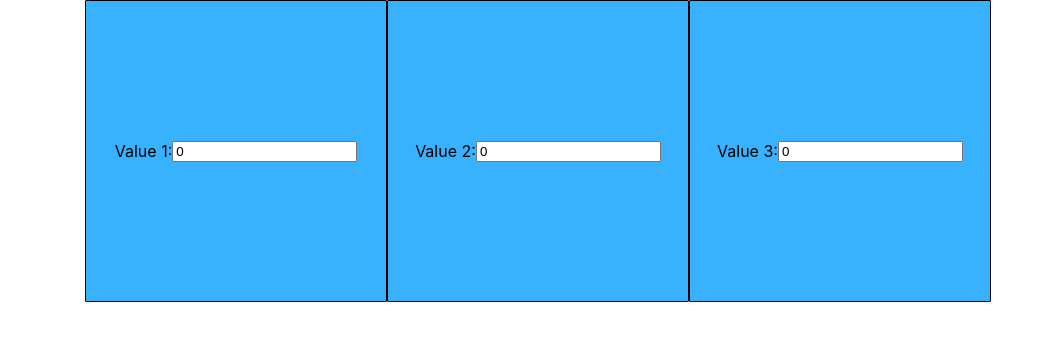
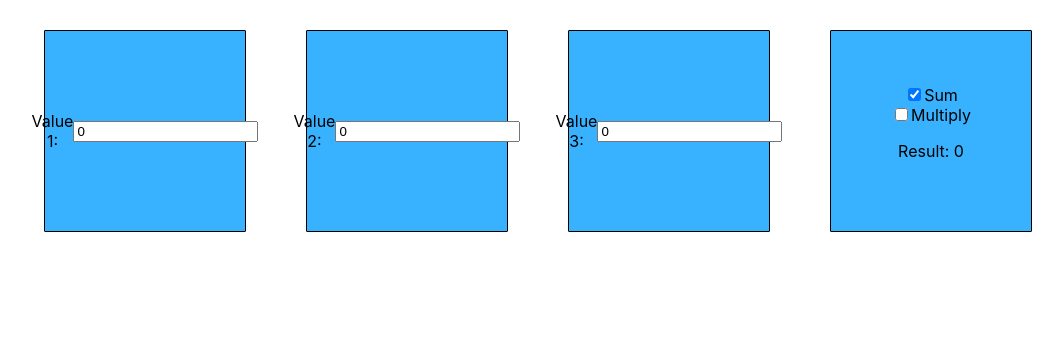
Before and after one commit to PatricLundin/calculator, a React (Create React App) app: page / in a window 1280 px wide. Shown: the top 340 px of the page, without its empty margins (102-1165 px from the left). Built offline with nearby package versions, Linux system fonts and the light colour scheme.

Commit message:
Add resultSquare and result calculation logic

```diff
--- a/src/App.js
+++ b/src/App.js
@@ -5,33 +5,67 @@ import './App.css';
 class App extends Component {
 
   state = {
-    value1: 0,
-    value2: 0,
-    value3: 0
+    values: [0, 0, 0],
+    isSum: true
   }
 
   onValueChangeHandler = number => eventValue => {
     this.setState(prevState => {
+      const newValues = prevState.values;
+      newValues[number] = eventValue;
       return {
-        ["value" + number]: eventValue
+        values: newValues
       }
     })
   }
 
-  createValueSquare = (number) => {
+  onResultChangeHandler = () => () => {
+    this.setState(prevState => {
+      return {
+        isSum: !prevState.isSum
+      }
+    })
+  }
+
+  calculateResult = () => {
+    let { values } = this.state;
+    values = values.map(value => parseInt(value)).map(value => value ? value : 0);
+    if(this.state.isSum) {
+      return values.reduce((total, value) => total + value, 0);
+    } else {
+      return values.reduce((total, value) => total * value);
+    }
+  }
+
+  createValueSquare = number => {
     return (
-      <Square key={number}>
-        <p>Value {number}:</p>
-        <input type="number" value={this.state["value" + number]} onChange={event => this.onValueChangeHandler(number)(event.target.value)}/>
+      <Square key={number} type="value">
+        <p>Value {number + 1}:</p>
+        <input type="number" value={this.state.values[number]} onChange={event => this.onValueChangeHandler(number)(event.target.value)}/>
       </Square>
     )
   }
 
+  createResultSquare = () => (
+    <Square type="results">
+      <div>
+        <input type="checkbox" checked={this.state.isSum} onChange={this.onResultChangeHandler()}/>
+        <label>Sum</label>
+      </div>
+      <div>
+        <input type="checkbox" checked={!this.state.isSum} onChange={this.onResultChangeHandler()}/>
+        <label>Multiply</label>
+      </div>
+      <p>{`Result: ${this.calculateResult()}`}</p>
+    </Square>
+  )
+
   render() {
-    const valueSquares = [...Array(3)].map((x, i) => this.createValueSquare(i + 1))
+    const valueSquares = [...Array(3)].map((x, i) => this.createValueSquare(i))
     return (
       <div className="App">
         {valueSquares}
+        {this.createResultSquare()}
       </div>
     );
   }
--- a/src/components/Square.css
+++ b/src/components/Square.css
@@ -1,10 +1,15 @@
 .Square {
-    height: 300px;
-    width: 300px;
+    height: 200px;
+    width: 200px;
     border: solid 1px black;
     border-radius: 1px;
     text-align: center;
     display: flex;
     justify-content: center;
     align-items: center;
+    margin: 30px;
 }
+
+.results {
+    flex-direction: column;
+}
--- a/src/components/Square.js
+++ b/src/components/Square.js
@@ -4,13 +4,14 @@ import "./Square.css";
 
 
 const Square = (props) => (
-    <div className="Square" style={{backgroundColor: props.color}}>
+    <div className={"Square " + props.type} style={{backgroundColor: props.color}}>
         {props.children}
     </div>
 )
 
 Square.protoTypes = {
-    color: PropTypes.string
+    color: PropTypes.string,
+    type: PropTypes.string.isRequired
 }
 
 Square.defaultProps = {
```
